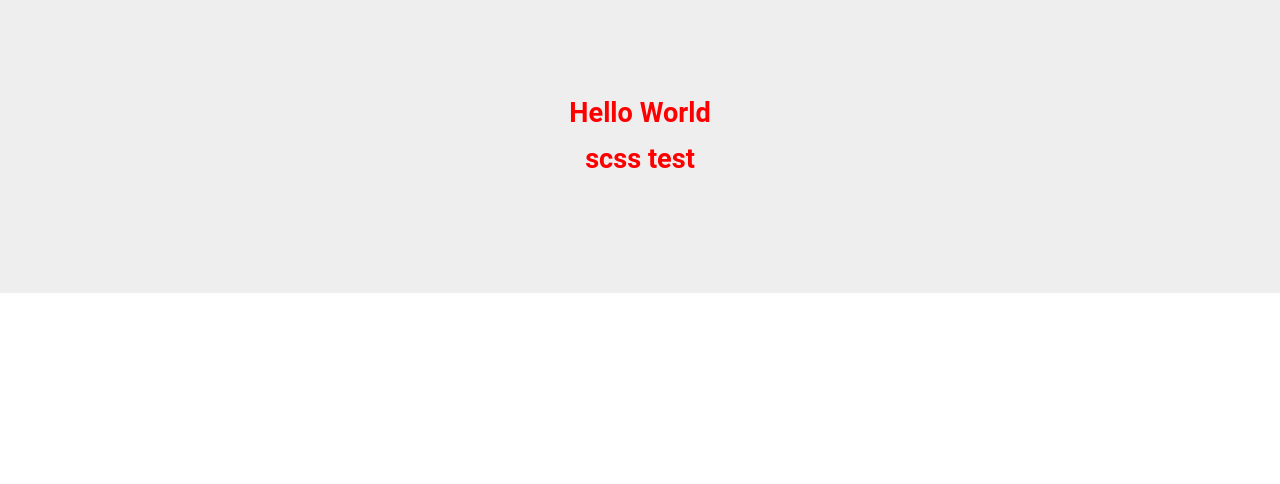
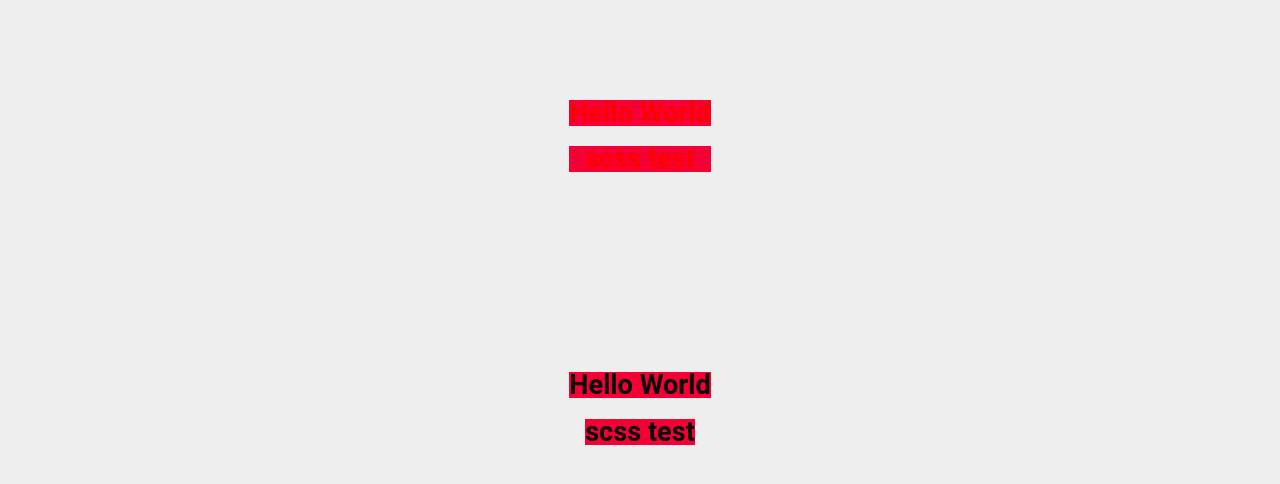
Before and after one commit to thanabgithub/my-next-template, a Next.js app: page / in a window 1280 px wide. Shown: the top 484 px of the page. Built offline with nearby package versions, Linux system fonts and the light colour scheme.

Commit message:
refactor and add functionality to utils

```diff
--- a/global-styles/1_glob-vars.scss
+++ b/global-styles/1_glob-vars.scss
@@ -4,7 +4,11 @@
   --glob-vars_size-watch: 1vw;
 
   // color
-  --glob-vars_color-primary: red;
+  --glob-vars_color-black: #0b0909;
+  --glob-vars_color-white: #fafafa;
 
+  --glob-vars_color-primary-300: #f24066;
+  --glob-vars_color-primary-400: #f50035;
+  --glob-vars_color-primary-500: #c5002b;
   // breakpoint
 }
--- a/global-styles/2_typography.scss
+++ b/global-styles/2_typography.scss
@@ -4,6 +4,7 @@
 body {
   font-family: "Roboto", Helvetica, sans-serif;
   font-size: calc(14px + 0.35 * var(--glob-vars_size-read));
+  color: var(--glob-vars_color-black);
   /* Responsive base font size */
   line-height: calc(14px + 1.05 * var(--glob-vars_size-read));
   /* Responsive Vertical Rhythm */
--- a/global-styles/3_composition.scss
+++ b/global-styles/3_composition.scss
@@ -1,4 +1,8 @@
 // since we need to setup the definition of 1em first, this file should be loaded after typograpy setup
+
+body {
+  background-color: var(--glob-vars_color-white);
+}
 
 h1,
 h2,
--- a/global-styles/4_utils.scss
+++ b/global-styles/4_utils.scss
@@ -1,14 +1,33 @@
 // box
 
-.utils_p {
-  &--3em {
+.utils_box {
+  // padding
+  &--p--3em {
     padding: 3em;
   }
-}
 
-.utils_m {
-  &--0em {
-    margin: 0em;
+  // centering
+  &--center-children--stretch {
+    display: grid;
+    place-content: center;
+  }
+  &--center-children--fit {
+    display: grid;
+    place-items: center;
+  }
+  &--center-self {
+    margin: auto;
+  }
+
+  // display
+  &--display--inline {
+    display: inline;
+  }
+  &--display--block {
+    display: block;
+  }
+  &--display--inline-block {
+    display: inline-block;
   }
 }
 
--- a/pages/index.js
+++ b/pages/index.js
@@ -2,10 +2,19 @@ const backgroundColor = "#eee";
 
 export default function Home() {
   return (
-    <div className="hello">
-      <h2 class="utils_text--left">Hello World</h2>
-      <h2 className="hello__element"> scss test</h2>
+    <>
+      <div className="hello utils_box--center-children--stretch">
+        <h2 className="card">Hello World</h2>
+        <h2 className="card"> scss test</h2>
+      </div>
+      <div className="hello utils_box--center-children--fit">
+        <h2 className="card">Hello World</h2>
+        <h2 className="card"> scss test</h2>
+      </div>
       <style jsx>{`
+        .card {
+          background-color: var(--glob-vars_color-primary-400);
+        }
         .hello {
           background-color: ${backgroundColor};
           padding: 100px;
@@ -19,6 +28,6 @@ export default function Home() {
           }
         }
       `}</style>
-    </div>
+    </>
   );
 }
```
